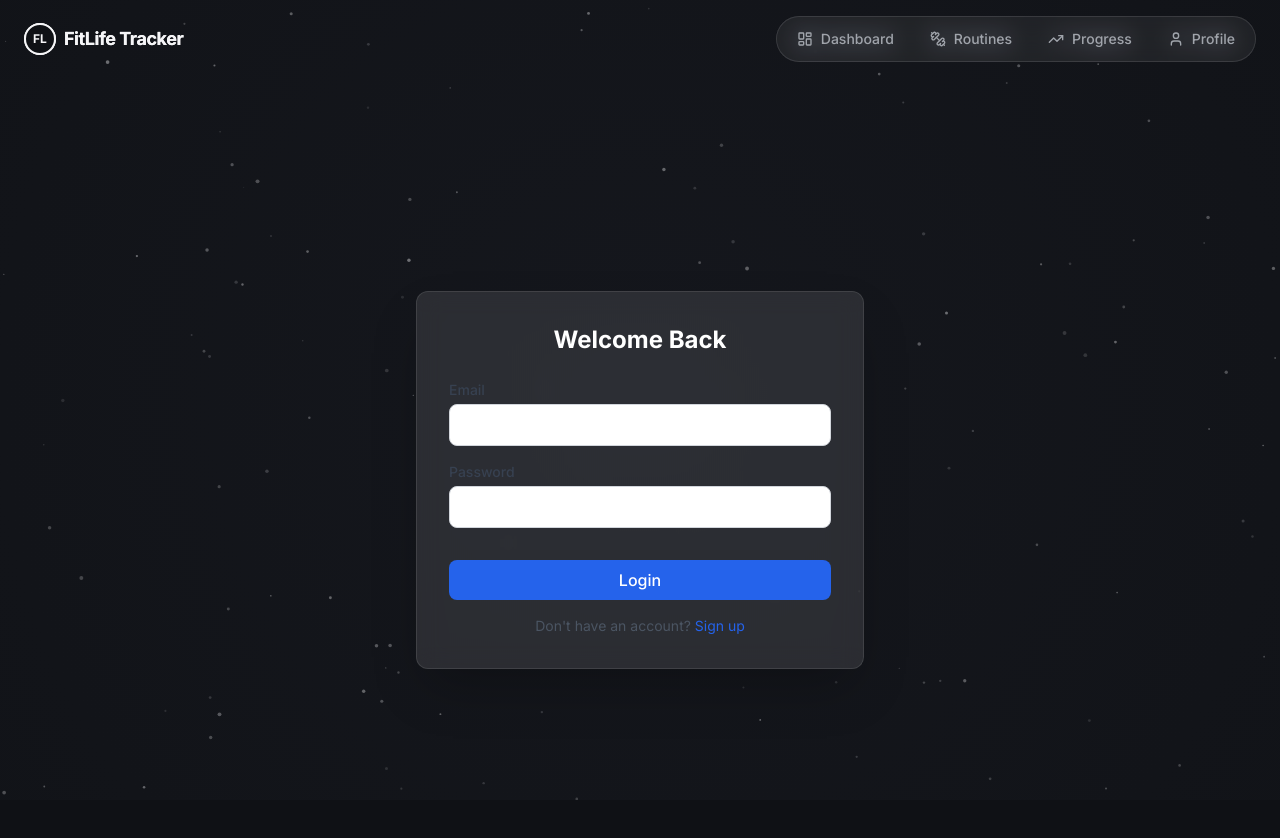
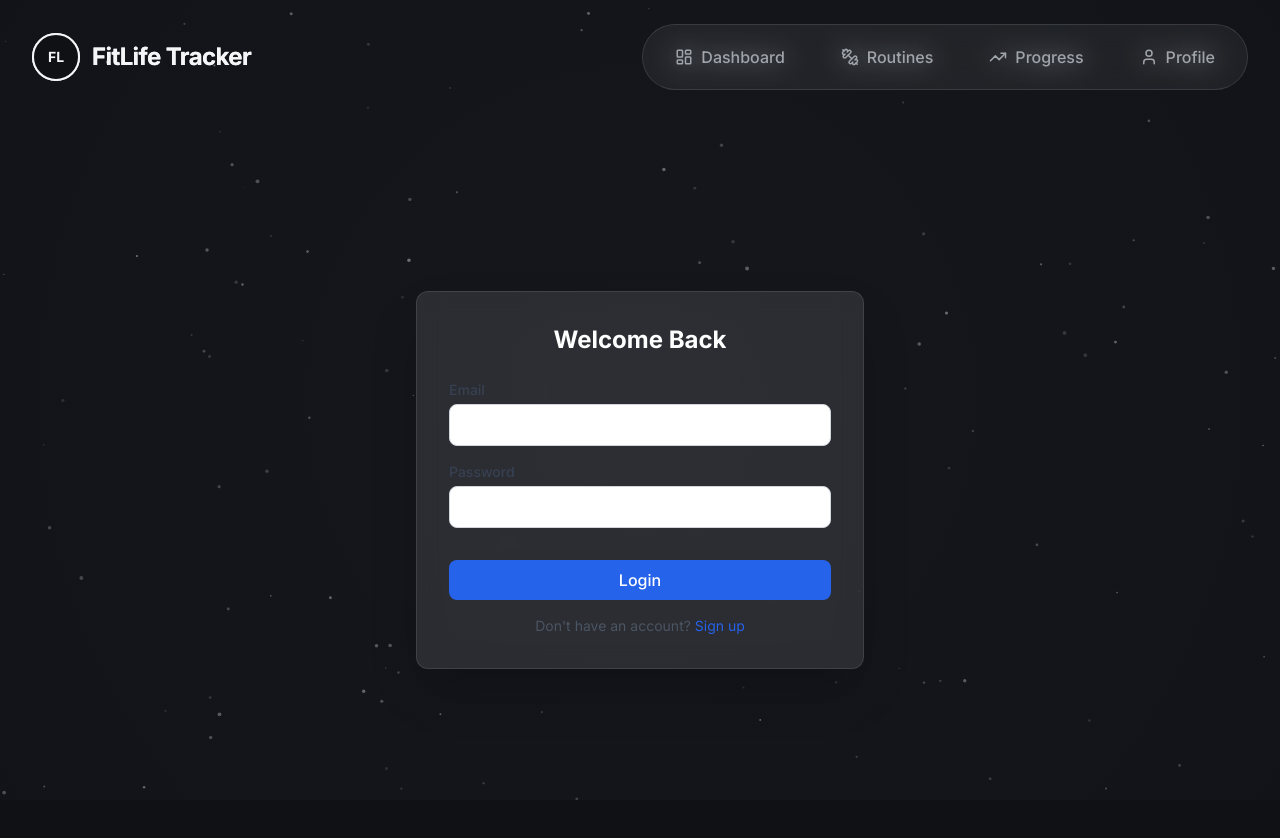
Before and after one commit to aasthakumari03/Fitlife_Website, a Next.js app: page /login in a window 1280 px wide. Shown: the top 838 px of the page. Built offline with nearby package versions, Linux system fonts and the light colour scheme.

Commit message:
increase nav bar size

```diff
--- a/components/Navbar.js
+++ b/components/Navbar.js
@@ -16,29 +16,29 @@ const Navbar = () => {
     ];
 
     return (
-        <nav className="fixed top-0 left-0 w-full z-50 px-6 py-4 flex items-center justify-between">
+        <nav className="fixed top-0 left-0 w-full z-50 px-8 py-6 flex items-center justify-between">
             {/* Logo */}
-            <Link href="/" className="flex items-center gap-2 group">
-                <div className="w-8 h-8 rounded-full border-2 border-[var(--chalk-white)] flex items-center justify-center bg-[var(--bg-charcoal)] group-hover:bg-[var(--chalk-white)] transition-all duration-500">
-                    <span className="text-xs font-bold text-[var(--chalk-white)] group-hover:text-[var(--bg-charcoal)] transition-colors">FL</span>
+            <Link href="/" className="flex items-center gap-3 group">
+                <div className="w-12 h-12 rounded-full border-2 border-[var(--chalk-white)] flex items-center justify-center bg-[var(--bg-charcoal)] group-hover:bg-[var(--chalk-white)] transition-all duration-500">
+                    <span className="text-sm font-bold text-[var(--chalk-white)] group-hover:text-[var(--bg-charcoal)] transition-colors">FL</span>
                 </div>
-                <span className="text-lg font-bold tracking-tight text-[var(--chalk-white)]">FitLife Tracker</span>
+                <span className="text-2xl font-bold tracking-tight text-[var(--chalk-white)]">FitLife Tracker</span>
             </Link>
 
             {/* Nav Links */}
-            <div className="hidden md:flex items-center gap-1 p-1 rounded-full border border-[var(--glass-border)] bg-[var(--glass-bg)] backdrop-blur-md transition-all duration-300">
+            <div className="hidden md:flex items-center gap-2 p-2 rounded-full border border-[var(--glass-border)] bg-[var(--glass-bg)] backdrop-blur-md transition-all duration-300">
                 {navItems.map((item) => {
                     const isActive = pathname === item.href;
                     return (
                         <Link
                             key={item.href}
                             href={item.href}
-                            className={`flex items-center gap-2 px-4 py-2 rounded-full text-sm font-medium transition-all duration-300 ${isActive
+                            className={`flex items-center gap-2 px-6 py-3 rounded-full text-base font-medium transition-all duration-300 ${isActive
                                 ? 'bg-[var(--chalk-white)] text-[var(--bg-charcoal)] shadow-lg'
                                 : 'text-[var(--silver-accent)] hover:text-[var(--chalk-white)] hover:bg-white/5'
                                 }`}
                         >
-                            <item.icon size={16} />
+                            <item.icon size={18} />
                             {item.label}
                         </Link>
                     )
```
